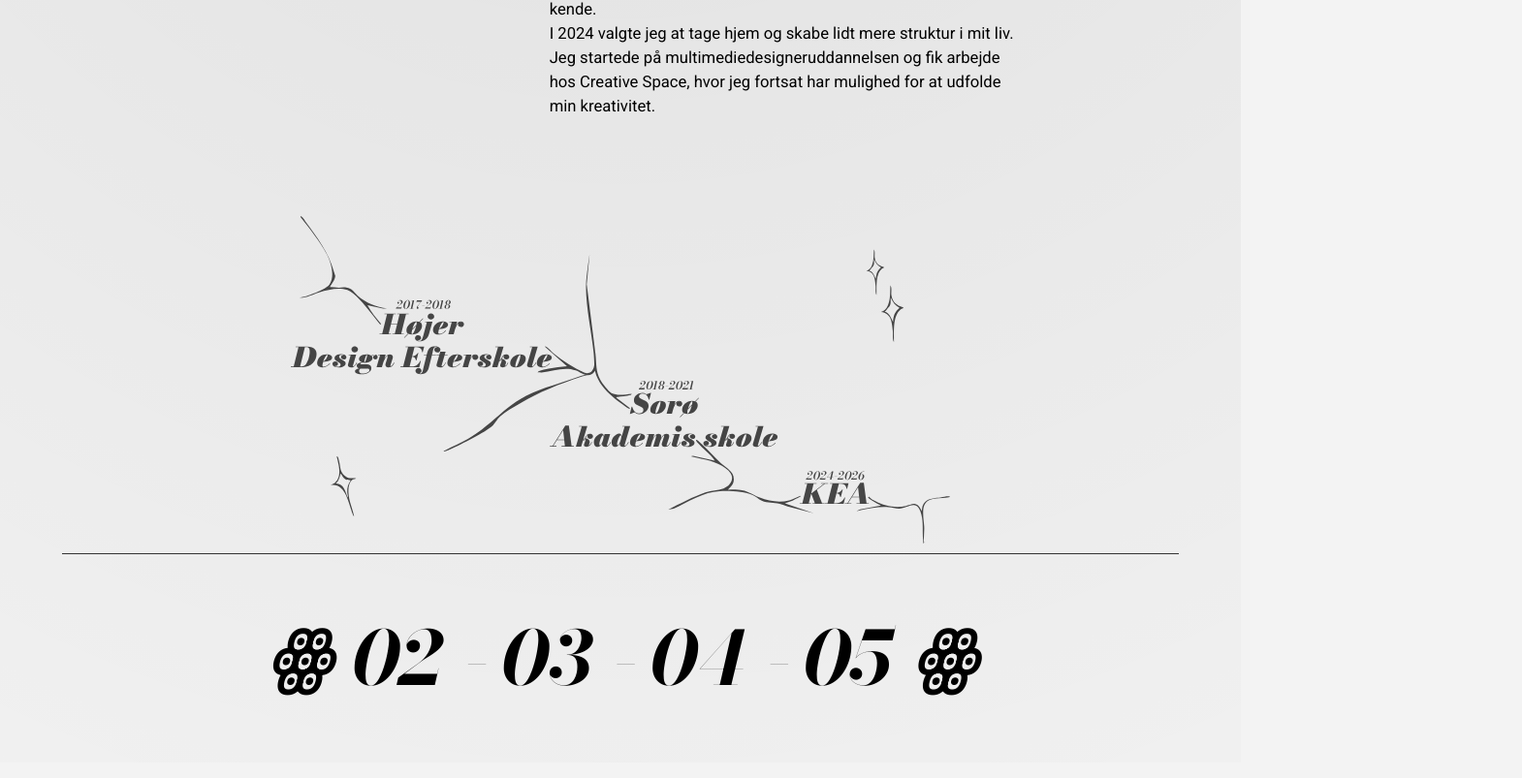
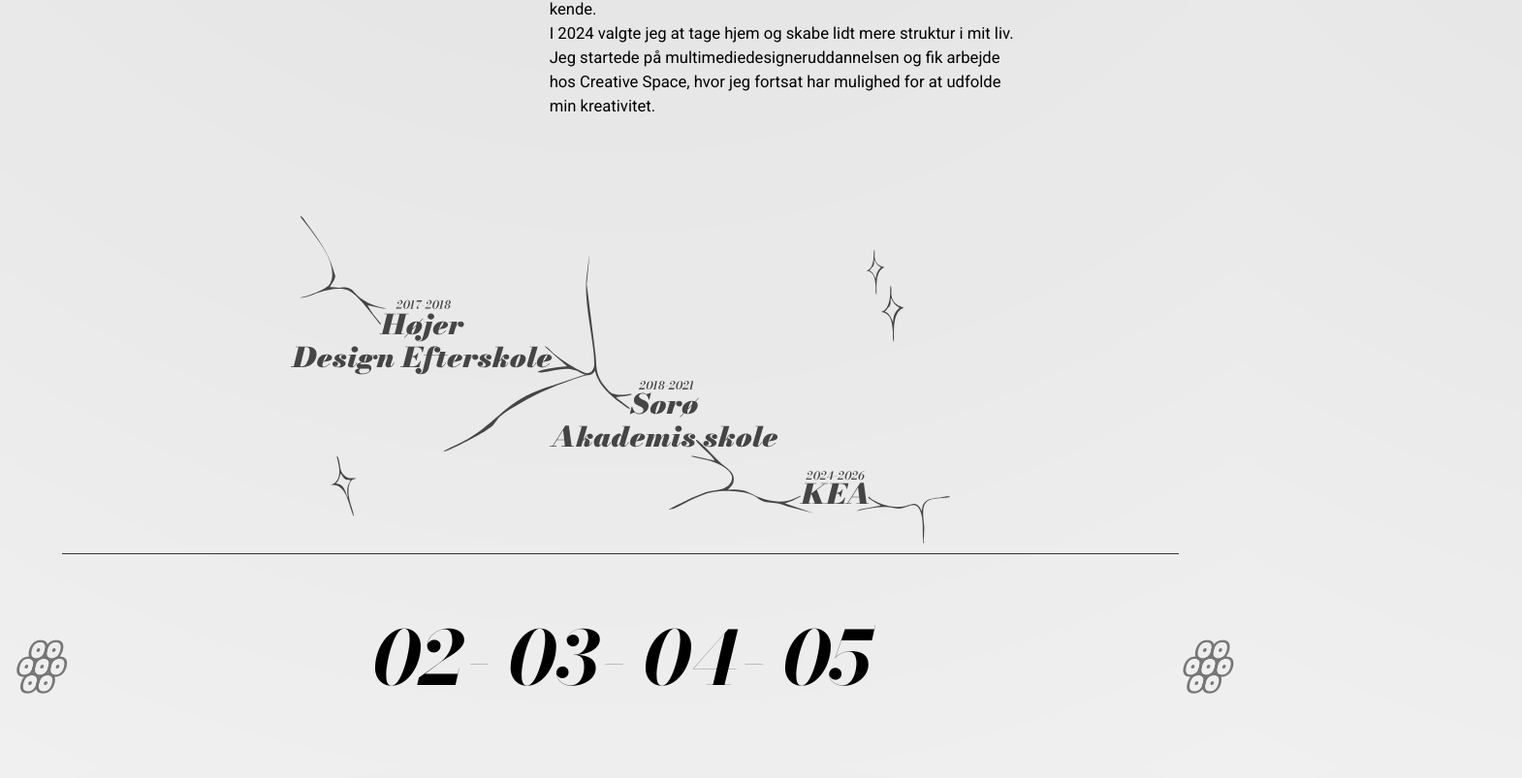
Before and after one commit to Emmamunchz/Portfolio-website, a plain HTML site: page om.html in a window 1280 px wide. Shown: the part 2004-2807 px from the top of the page at 97% size, 1570 px wide, since content can reach past the window. Drawn offline with nearby package versions, Linux system fonts and the light colour scheme; a web font is replaced by a local one.

Commit message:
optimeret footer

```diff
--- a/general.css
+++ b/general.css
@@ -316,7 +316,7 @@ p {
   margin: 0;
   display: flex;
   justify-content: center;
-  gap: 10px;
+  gap: 15px;
 }
 
 #tal li {
@@ -343,6 +343,14 @@ p {
   padding-top: 60px;
   padding-bottom: 20px;
 }
+.next {
+  font-size: 6cqw;
+  font-weight: 100;
+  font-family: "Bodoni Moda", serif;
+  padding: 70px;
+  opacity: 50%;
+}
+
 @media only screen and (max-width: 428px) {
   #indhold1 {
     padding: 58px;
@@ -815,4 +823,11 @@ p {
     font-size: 1.5cqw;
     font-weight: bold;
   }
+  .next {
+    font-size: 5cqw;
+    font-weight: 100;
+    font-family: "Bodoni Moda", serif;
+    padding-left: 300px;
+    padding-right: 300px;
+  }
 }
--- a/om.html
+++ b/om.html
@@ -100,11 +100,13 @@
 <div class="linje"></div>
 <nav id="tal">
     <ul>
-      <li><a href="web.html">ꙮ 02</a> -</li>
-      <li><a href="ux.html">03</a> -</li>
-      <li><a href="spil.html">04</a> -</li>
-      <li><a href="indhold.html">05 ꙮ</a></li>
-    </ul>
+        <li><a href="index.html#projekter" class="next">ꙮ</a></li>
+        <li><a href="web.html">02- </a></li>
+        <li><a href="ux.html">03-</a></li>
+        <li><a href="spil.html">04-</a></li>
+        <li><a href="indhold.html">05</a></li>
+        <li><a href="index.html" class="next">ꙮ</a></li>
+      </ul>
   </nav>
     </footer>
     <script src="java.js"></script>
```
Also changed, not shown: index.html (+6 -4 lines), indhold.html (+6 -4 lines), spil.html (+6 -4 lines), ux.html (+6 -4 lines), web.html (+6 -4 lines).
